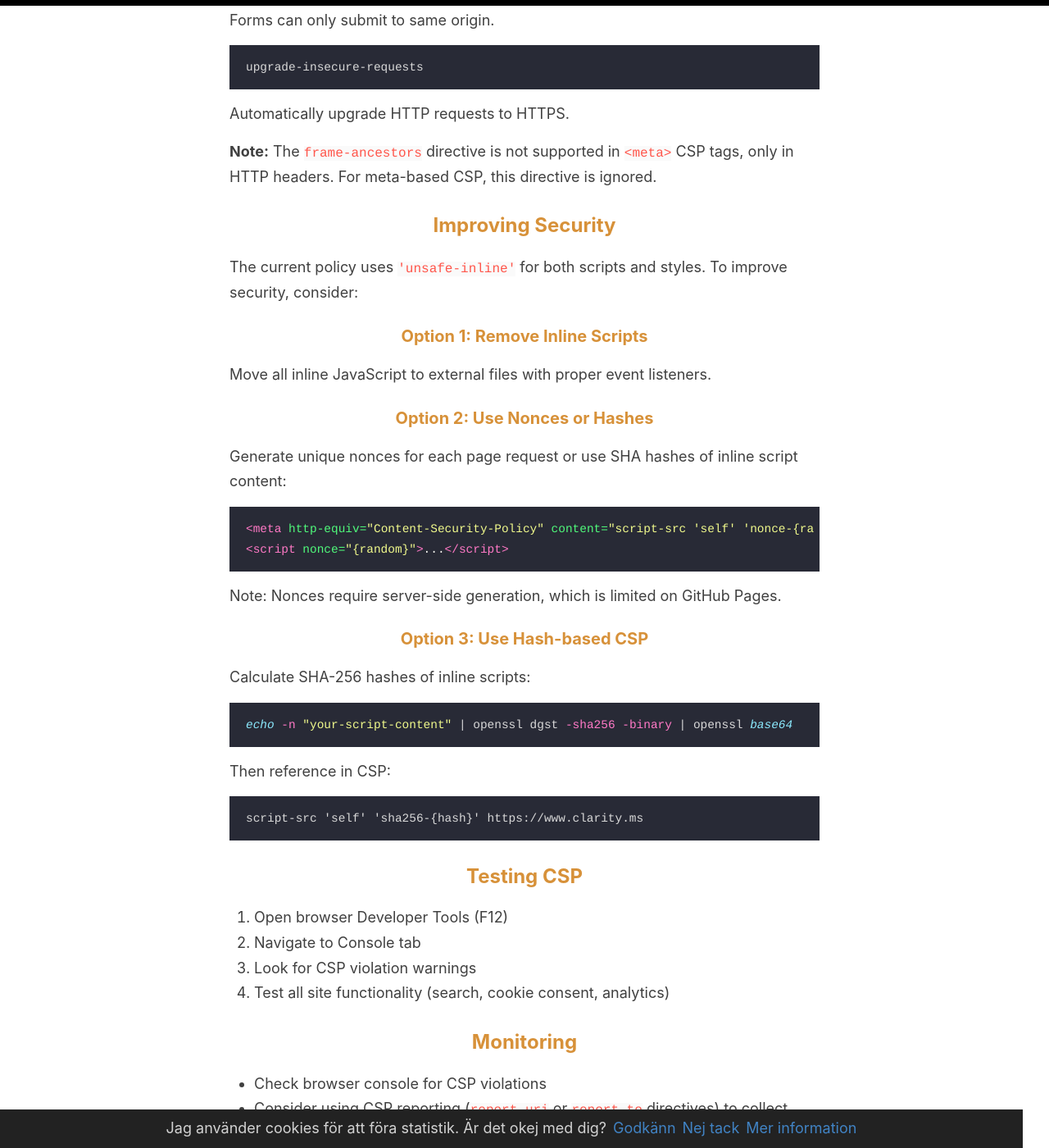
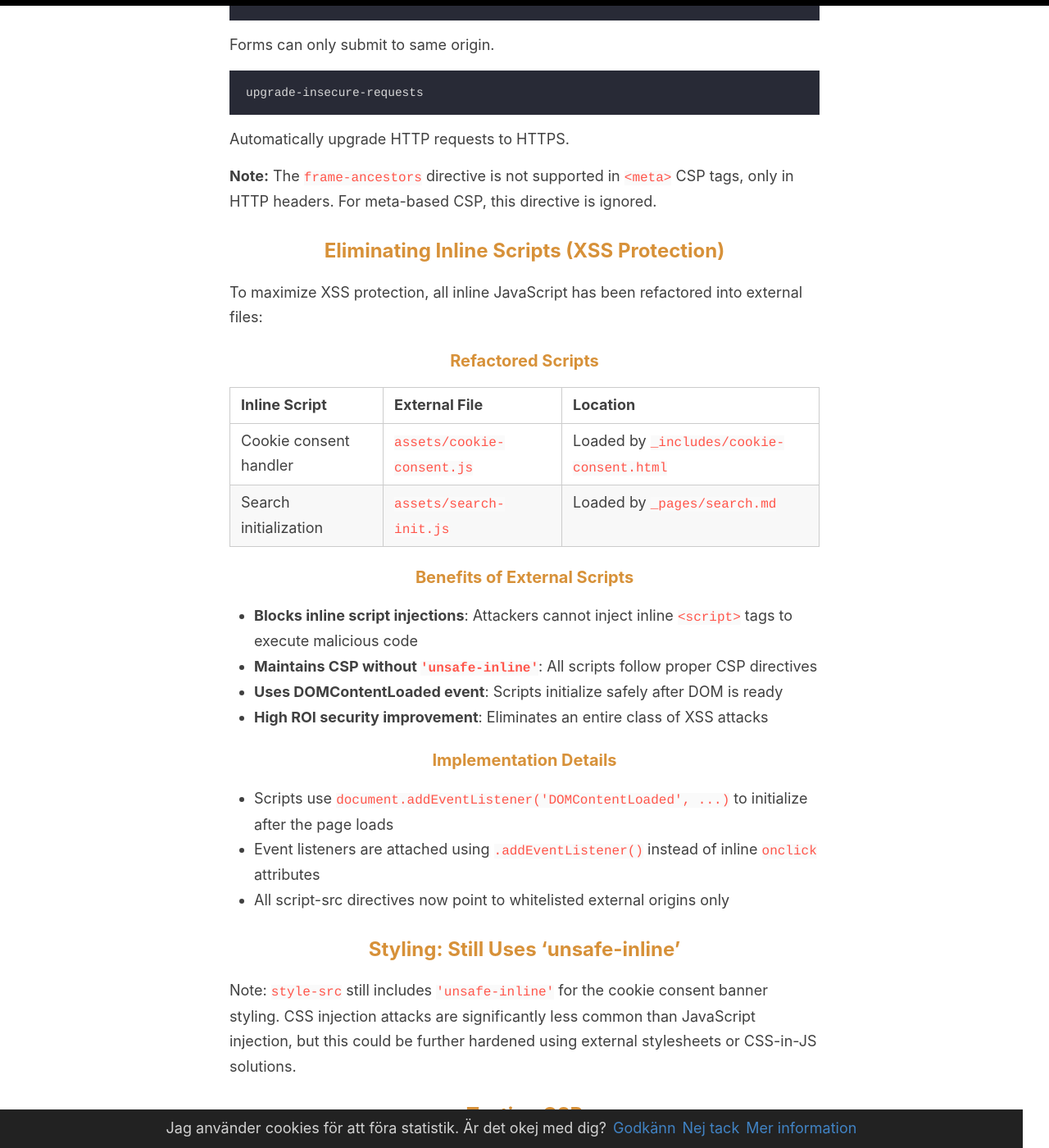
Before and after one commit to ovelindstrom/ovelindstrom.github.io, a Jekyll site: the page built from CSP-README.md, in a window 1280 px wide and 1400 px high, scrolled down 2369 px. Shown: the whole window at 82% size. Built offline with Jekyll 4.4.1, drawn with Linux system fonts in a browser that asks for light colours; our own code applies the rules of GitHub Pages for plain Markdown files; some of the changed text lies outside the part shown.

Commit message:
Remove 'unsafe-inline' from script-src for maximum XSS protection
- Extract cookie consent JavaScript to assets/cookie-consent.js
- Extract search initialization to assets/search-init.js
- Remove 'unsafe-inline' from CSP script-src directive
- Update CSP-README with refactoring details
- All scripts now use DOMContentLoaded event for proper initialization
- High ROI security improvement: blocks entire class of inline XSS attacks

````diff
--- a/CSP-README.md
+++ b/CSP-README.md
@@ -18,10 +18,10 @@ Only allow resources from the same origin by default.
 ```
 script-src 'self' 'unsafe-inline' https://www.clarity.ms https://scripts.clarity.ms https://*.clarity.ms https://*.disqus.com https://*.disquscdn.com
 ```
-- `'self'`: Allow scripts from same origin (simple-jekyll-search.min.js)
-- `'unsafe-inline'`: Required for inline scripts (cookie consent, search functionality, analytics initialization)
+- `'self'`: Allow scripts from same origin (simple-jekyll-search.min.js, cookie-consent.js, search-init.js)
 - `https://www.clarity.ms`, `https://scripts.clarity.ms`, `https://*.clarity.ms`: Microsoft Clarity analytics
 - `https://*.disqus.com` and `https://*.disquscdn.com`: Disqus comments (if enabled)
+- **No `'unsafe-inline'`**: All inline scripts have been refactored into external files for maximum XSS protection
 
 ```
 style-src 'self' 'unsafe-inline' https://fonts.googleapis.com
@@ -72,32 +72,33 @@ Automatically upgrade HTTP requests to HTTPS.
 
 **Note:** The `frame-ancestors` directive is not supported in `<meta>` CSP tags, only in HTTP headers. For meta-based CSP, this directive is ignored.
 
-## Improving Security
+## Eliminating Inline Scripts (XSS Protection)
 
-The current policy uses `'unsafe-inline'` for both scripts and styles. To improve security, consider:
+To maximize XSS protection, all inline JavaScript has been refactored into external files:
 
-### Option 1: Remove Inline Scripts
-Move all inline JavaScript to external files with proper event listeners.
+### Refactored Scripts
 
-### Option 2: Use Nonces or Hashes
-Generate unique nonces for each page request or use SHA hashes of inline script content:
-```html
-<meta http-equiv="Content-Security-Policy" content="script-src 'self' 'nonce-{random}' https://www.clarity.ms">
-<script nonce="{random}">...</script>
-```
+| Inline Script | External File | Location |
+|---|---|---|
+| Cookie consent handler | `assets/cookie-consent.js` | Loaded by `_includes/cookie-consent.html` |
+| Search initialization | `assets/search-init.js` | Loaded by `_pages/search.md` |
 
-Note: Nonces require server-side generation, which is limited on GitHub Pages.
+### Benefits of External Scripts
 
-### Option 3: Use Hash-based CSP
-Calculate SHA-256 hashes of inline scripts:
-```bash
-echo -n "your-script-content" | openssl dgst -sha256 -binary | openssl base64
-```
+- **Blocks inline script injections**: Attackers cannot inject inline `<script>` tags to execute malicious code
+- **Maintains CSP without `'unsafe-inline'`**: All scripts follow proper CSP directives
+- **Uses DOMContentLoaded event**: Scripts initialize safely after DOM is ready
+- **High ROI security improvement**: Eliminates an entire class of XSS attacks
 
-Then reference in CSP:
-```
-script-src 'self' 'sha256-{hash}' https://www.clarity.ms
-```
+### Implementation Details
+
+- Scripts use `document.addEventListener('DOMContentLoaded', ...)` to initialize after the page loads
+- Event listeners are attached using `.addEventListener()` instead of inline `onclick` attributes
+- All script-src directives now point to whitelisted external origins only
+
+## Styling: Still Uses 'unsafe-inline'
+
+Note: `style-src` still includes `'unsafe-inline'` for the cookie consent banner styling. CSS injection attacks are significantly less common than JavaScript injection, but this could be further hardened using external stylesheets or CSS-in-JS solutions.
 
 ## Testing CSP
 1. Open browser Developer Tools (F12)
@@ -110,9 +111,10 @@ script-src 'self' 'sha256-{hash}' https://www.clarity.ms
 - Consider using CSP reporting (`report-uri` or `report-to` directives) to collect violation reports
 
 ## Maintenance
-When adding new external services or inline scripts, update `_includes/csp.html` accordingly.
+When adding new external services, update `_includes/csp.html` accordingly. Avoid adding inline scripts; create external files instead.
 
 ## References
 - [MDN Content Security Policy](https://developer.mozilla.org/en-US/docs/Web/HTTP/CSP)
 - [CSP Evaluator](https://csp-evaluator.withgoogle.com/)
+- [OWASP: Content Security Policy](https://owasp.org/www-community/attacks/xss/)
 - [GitHub Pages CSP Limitations](https://github.blog/2013-04-24-heads-up-nosniff-header-support-coming-to-chrome-and-firefox/)
--- a/_includes/cookie-consent.html
+++ b/_includes/cookie-consent.html
@@ -7,84 +7,4 @@
     }
 </style>
 <div id="cookie-notice"><span>Jag använder cookies för att föra statistik. Är det okej med dig?</span><a id="cookie-notice-accept" class="btn btn-primary btn-sm">Godkänn</a><a id="cookie-notice-deny" class="btn btn-primary btn-sm">Nej tack</a><a href="/privacy" class="btn btn-primary btn-sm">Mer information</a></div>
-<script>
-
-    /**
- * Grants consent for Microsoft Clarity analytics and ad storage.
- * This function should be called when a user accepts the cookie policy.
- */
-function acceptClarityCookies() {
-  if (typeof window.clarity === 'function') {
-    window.clarity('consentv2', {
-      ad_Storage: "granted",
-      analytics_Storage: "granted"
-    });
-    console.log("Clarity consent granted.");
-    // Optional: Hide the cookie banner after consent is given
-    document.getElementById('cookie-notice').style.display = 'none';
-  } else {
-    console.error("Clarity function not found.");
-  }
-}
-
-/**
- * Denies consent for Microsoft Clarity analytics and ad storage.
- * This function should be called when a user denies the cookie policy.
- */
-function denyClarityCookies() {
-  if (typeof window.clarity === 'function') {
-    window.clarity('consentv2', {
-      ad_Storage: "denied",
-      analytics_Storage: "denied"
-    });
-    console.log("Clarity consent denied.");
-    // Optional: Hide the cookie banner after the choice is made
-    document.getElementById('cookie-notice').style.display = 'none';
-  } else {
-    console.error("Clarity function not found.");
-  }
-}
-
-    function createCookie(name,value,days) {
-        var expires = "";
-        if (days) {
-            var date = new Date();
-            date.setTime(date.getTime() + (days*24*60*60*1000));
-            expires = "; expires=" + date.toUTCString();
-        }
-        document.cookie = name + "=" + value + expires + "; path=/";
-    }
-    function readCookie(name) {
-        var nameEQ = name + "=";
-        var ca = document.cookie.split(';');
-        for(var i=0;i < ca.length;i++) {
-            var c = ca[i];
-            while (c.charAt(0)==' ') c = c.substring(1,c.length);
-            if (c.indexOf(nameEQ) == 0) return c.substring(nameEQ.length,c.length);
-        }
-        return null;
-    }
-    function eraseCookie(name) {
-        createCookie(name,"",-1);
-    }
-
-    if(readCookie('cookie-notice-dismissed')=='true') {
-
-    } else {
-        document.getElementById('cookie-notice').style.display = 'block';
-    }
-    document.getElementById('cookie-notice-accept').addEventListener("click",function() {
-        createCookie('cookie-notice-dismissed','true',31);
-        acceptClarityCookies();
-        document.getElementById('cookie-notice').style.display = 'none';
-        location.reload();
-    });
-
-    document.getElementById('cookie-notice-deny').addEventListener("click",function() {
-        createCookie('cookie-notice-dismissed','true',31);
-        denyClarityCookies();
-        document.getElementById('cookie-notice').style.display = 'none';
-        location.reload();
-    });
-
-</script>
+<script src="{{ site.baseurl }}/assets/cookie-consent.js" type="text/javascript"></script>
--- a/_includes/csp.html
+++ b/_includes/csp.html
@@ -1,7 +1,7 @@
 <!-- Content Security Policy -->
 <meta http-equiv="Content-Security-Policy" content="
   default-src 'self';
-  script-src 'self' 'unsafe-inline' https://www.clarity.ms https://scripts.clarity.ms https://*.clarity.ms https://*.disqus.com https://*.disquscdn.com;
+  script-src 'self' https://www.clarity.ms https://scripts.clarity.ms https://*.clarity.ms https://*.disqus.com https://*.disquscdn.com;
   style-src 'self' 'unsafe-inline' https://fonts.googleapis.com;
   img-src 'self' data: https: http:;
   font-src 'self' data: https://fonts.gstatic.com;
--- /dev/null
+++ b/assets/cookie-consent.js
@@ -0,0 +1,82 @@
+/**
+ * Grants consent for Microsoft Clarity analytics and ad storage.
+ * This function should be called when a user accepts the cookie policy.
+ */
+function acceptClarityCookies() {
+  if (typeof window.clarity === 'function') {
+    window.clarity('consentv2', {
+      ad_Storage: "granted",
+      analytics_Storage: "granted"
+    });
+    console.log("Clarity consent granted.");
+    // Optional: Hide the cookie banner after consent is given
+    document.getElementById('cookie-notice').style.display = 'none';
+  } else {
+    console.error("Clarity function not found.");
+  }
+}
+
+/**
+ * Denies consent for Microsoft Clarity analytics and ad storage.
+ * This function should be called when a user denies the cookie policy.
+ */
+function denyClarityCookies() {
+  if (typeof window.clarity === 'function') {
+    window.clarity('consentv2', {
+      ad_Storage: "denied",
+      analytics_Storage: "denied"
+    });
+    console.log("Clarity consent denied.");
+    // Optional: Hide the cookie banner after the choice is made
+    document.getElementById('cookie-notice').style.display = 'none';
+  } else {
+    console.error("Clarity function not found.");
+  }
+}
+
+function createCookie(name,value,days) {
+    var expires = "";
+    if (days) {
+        var date = new Date();
+        date.setTime(date.getTime() + (days*24*60*60*1000));
+        expires = "; expires=" + date.toUTCString();
+    }
+    document.cookie = name + "=" + value + expires + "; path=/";
+}
+
+function readCookie(name) {
+    var nameEQ = name + "=";
+    var ca = document.cookie.split(';');
+    for(var i=0;i < ca.length;i++) {
+        var c = ca[i];
+        while (c.charAt(0)==' ') c = c.substring(1,c.length);
+        if (c.indexOf(nameEQ) == 0) return c.substring(nameEQ.length,c.length);
+    }
+    return null;
+}
+
+function eraseCookie(name) {
+    createCookie(name,"",-1);
+}
+
+document.addEventListener('DOMContentLoaded', function() {
+    if(readCookie('cookie-notice-dismissed')=='true') {
+
+    } else {
+        document.getElementById('cookie-notice').style.display = 'block';
+    }
+
+    document.getElementById('cookie-notice-accept').addEventListener("click",function() {
+        createCookie('cookie-notice-dismissed','true',31);
+        acceptClarityCookies();
+        document.getElementById('cookie-notice').style.display = 'none';
+        location.reload();
+    });
+
+    document.getElementById('cookie-notice-deny').addEventListener("click",function() {
+        createCookie('cookie-notice-dismissed','true',31);
+        denyClarityCookies();
+        document.getElementById('cookie-notice').style.display = 'none';
+        location.reload();
+    });
+});
````
Also changed, not shown: _pages/search.md (+1 -9 lines), _posts/en/2026-02-12-new-golden-era.md (added, +45 -0 lines), assets/search-init.js (added, +8 -0 lines).
